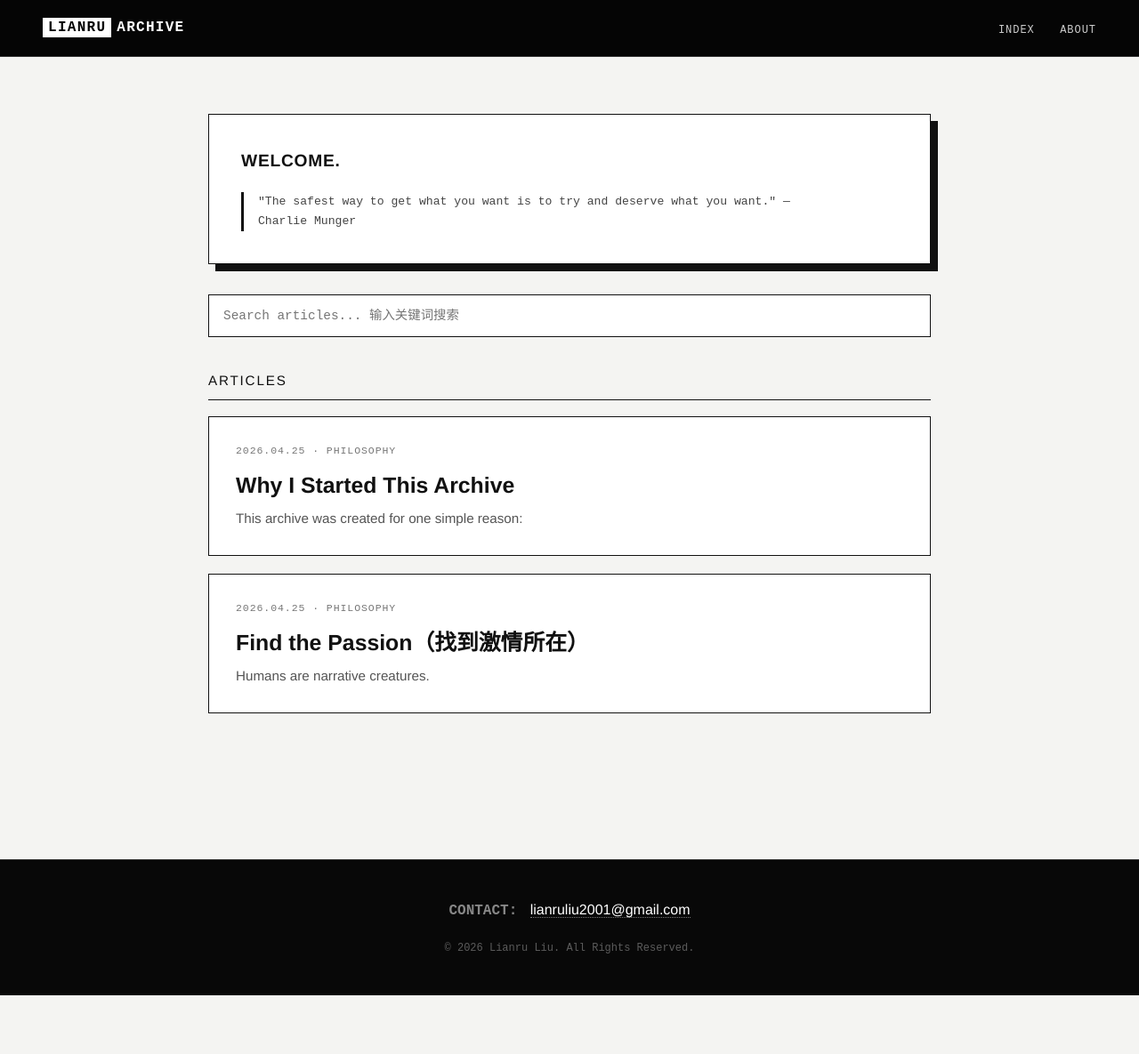
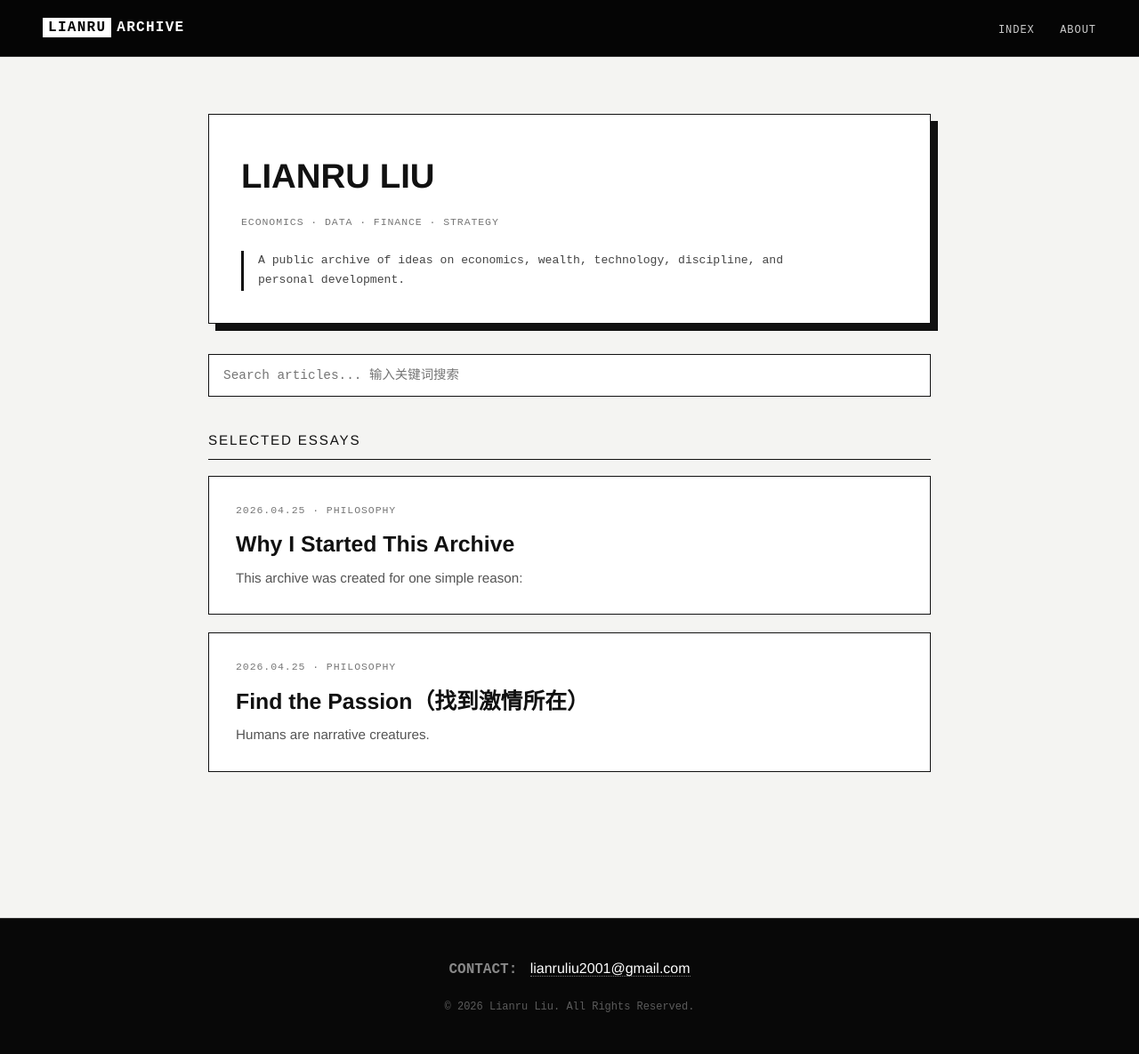
Before and after one commit to LianruLiu/LianruLiu.github.io, a Jekyll site: the page built from index.html, in a window 1280 px wide. Shown: the whole page at 89% size. Built offline with Jekyll 4.4.1, drawn with Linux system fonts in a browser that asks for light colours; before the commit the page ends 1119 px from its top, so only the background shows below that.

Commit message:
Revise index.html with new introduction and essays section
Updated the introduction and section titles in the HTML layout.

```diff
--- a/index.html
+++ b/index.html
@@ -4,10 +4,14 @@ title: LIANRU ARCHIVE
 ---
 
 <div class="intro-box">
-  <h2>WELCOME.</h2>
+  <h1 style="font-size:2.4rem; margin-bottom:10px;">LIANRU LIU</h1>
 
-  <div class="intro-quote">
-    "The safest way to get what you want is to try and deserve what you want." — Charlie Munger
+  <div class="post-meta">
+    Economics · Data · Finance · Strategy
+  </div>
+
+  <div class="intro-quote" style="margin-top:22px;">
+    A public archive of ideas on economics, wealth, technology, discipline, and personal development.
   </div>
 </div>
 
@@ -21,7 +25,7 @@ title: LIANRU ARCHIVE
   >
 </div>
 
-<div class="section-title">Articles</div>
+<div class="section-title">Selected Essays</div>
 
 <div class="post-list">
   {% for post in site.posts %}
```
